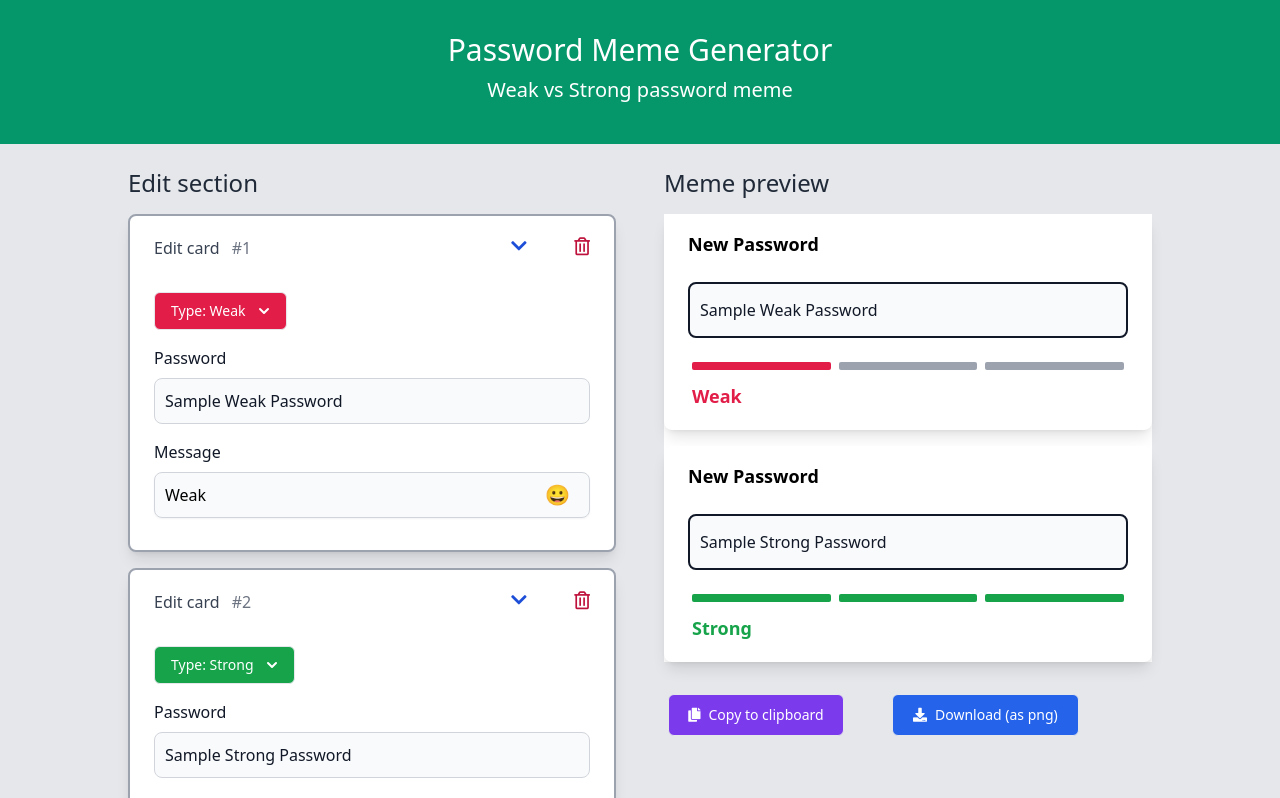
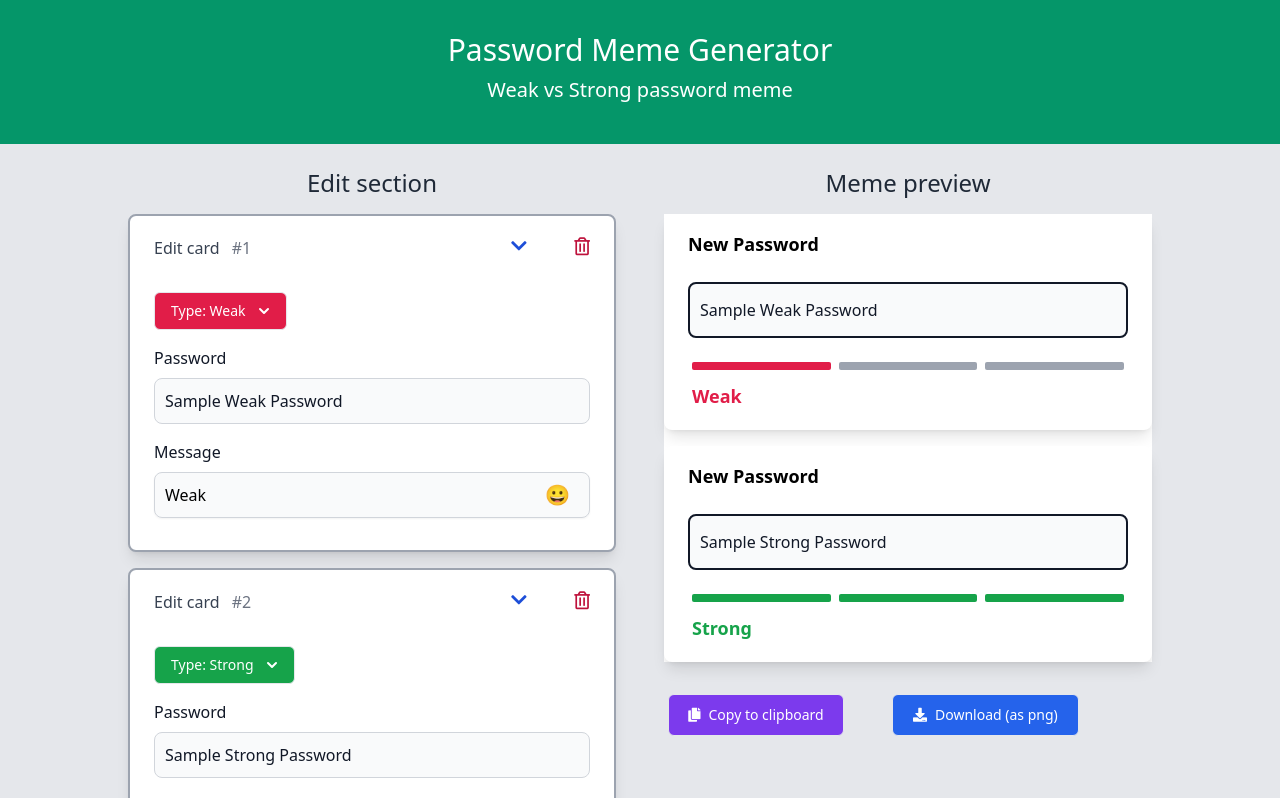
Before and after one commit to anhtumai/password-meme-generator, a React (Create React App) app: page / in a window 1280 px wide. Shown: the top 798 px of the page. Built offline with nearby package versions, Linux system fonts and the light colour scheme.

Commit message:
center h3

```diff
--- a/src/components/Body/index.tsx
+++ b/src/components/Body/index.tsx
@@ -20,9 +20,9 @@ function Body() {
     <div className="relative">
       <div className="container w-11/12 md:w-[32rem] lg:w-[64rem] flex flex-col lg:flex-row gap-12 mx-auto py-6">
         <div className="flex-1">
-          <h2 className="text-2xl font-medium leading-tight text-gray-800">
+          <h3 className="text-2xl font-medium leading-tight text-gray-800 text-center">
             Edit section
-          </h2>
+          </h3>
           {passwordBlockInfos.map((passwordBlockInfo, index) => (
             <EditCard
               key={index}
@@ -37,9 +37,9 @@ function Body() {
           </div>
         </div>
         <div className="flex-1">
-          <h2 className="text-2xl font-medium leading-tight text-gray-800">
+          <h3 className="text-2xl font-medium leading-tight text-gray-800 text-center">
             Meme preview
-          </h2>
+          </h3>
           <div ref={capturedSectionRef} className="bg-white">
             {passwordBlockInfos.map(
               ({ passwordType, password, message }, index) => (
--- a/src/components/Header/index.tsx
+++ b/src/components/Header/index.tsx
@@ -4,7 +4,7 @@ function Header() {
       <h1 className="text-2xl md:text-3xl font-normal">
         Password Meme Generator
       </h1>
-      <p className="text-lg md:text-xl py-2">Weak vs Strong password meme</p>
+      <h2 className="text-lg md:text-xl py-2">Weak vs Strong password meme</h2>
     </div>
   );
 }
```
